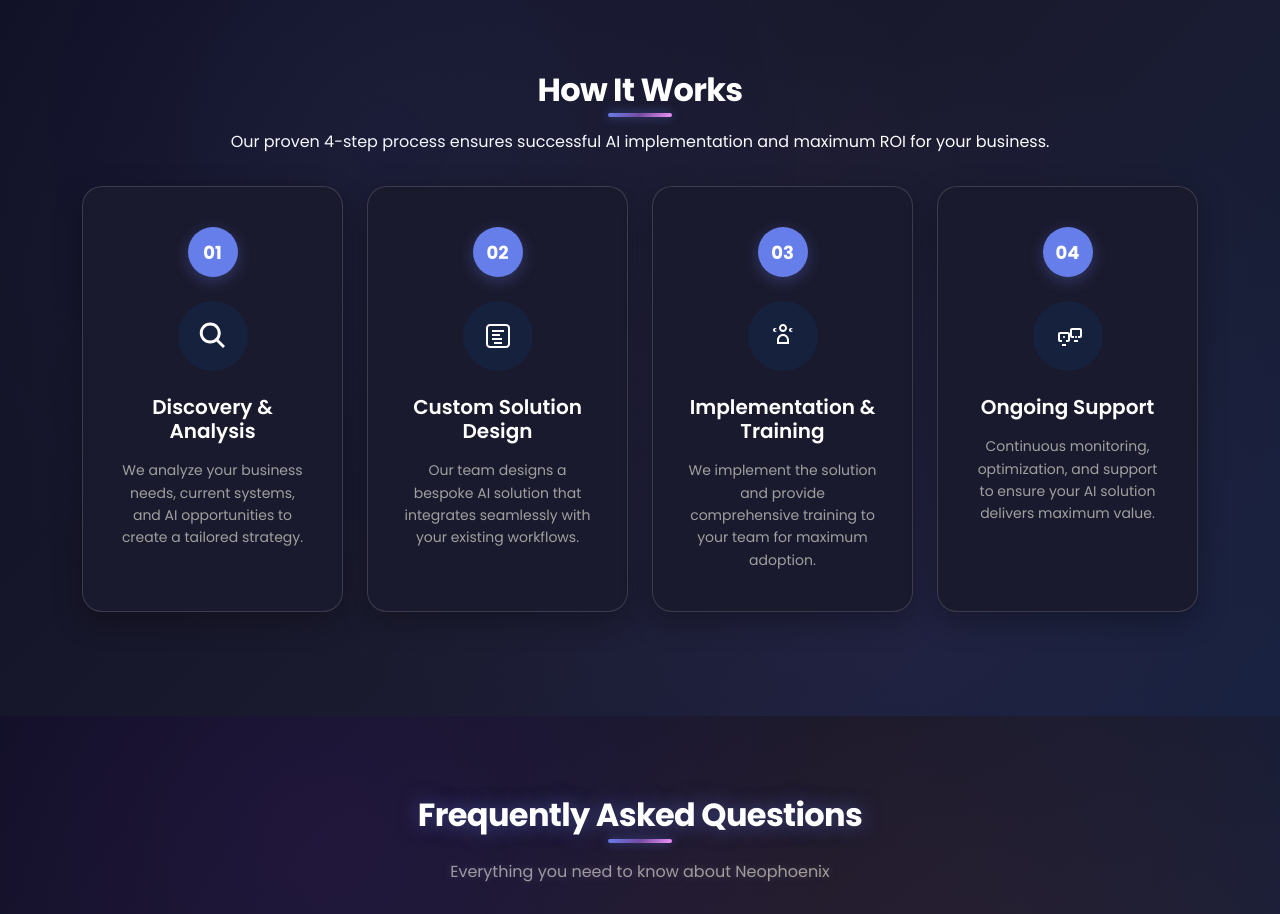
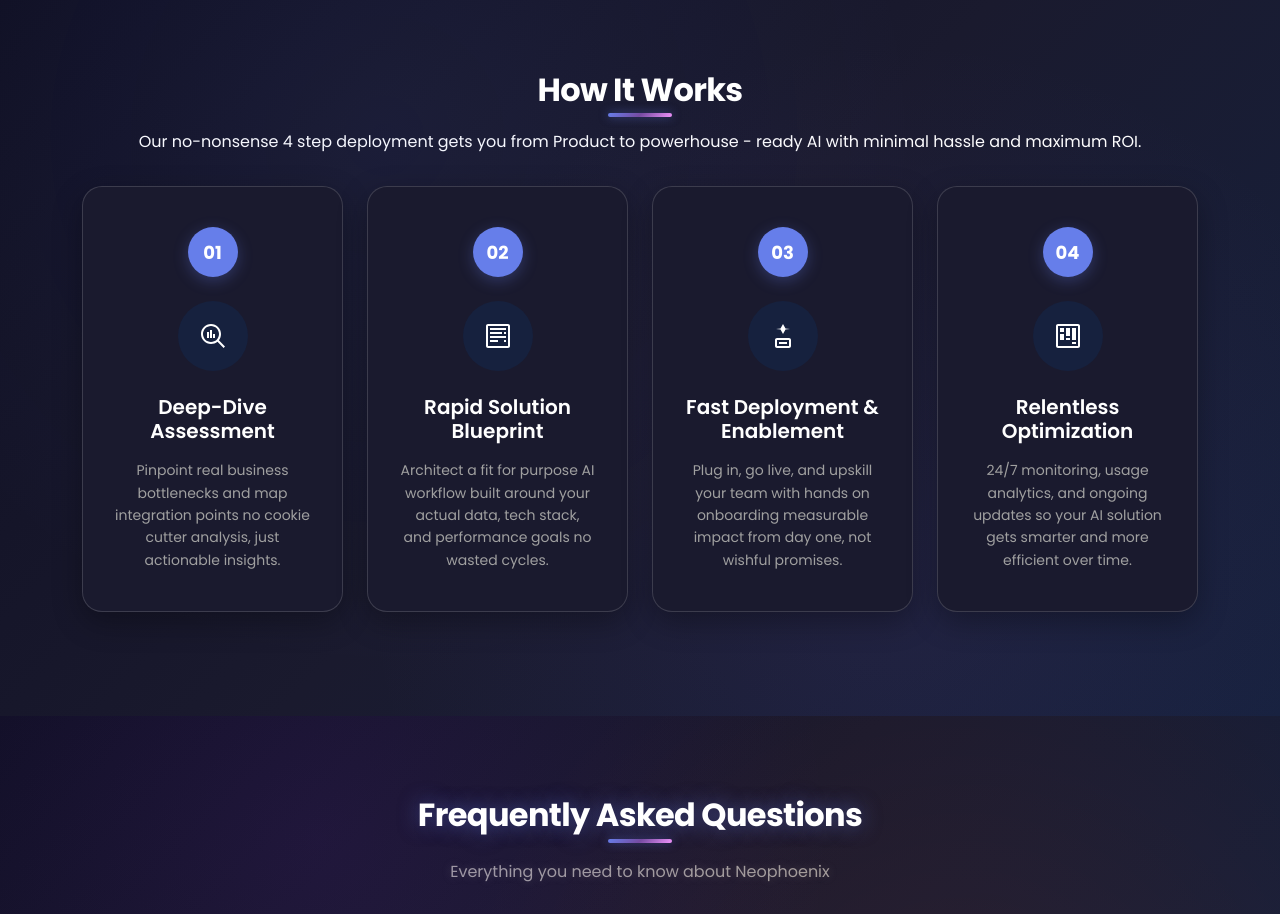
Before and after one commit to dhavalinventam/neophoenix-web, a Next.js app: page / in a window 1280 px wide. Shown: the part 1880-2794 px from the top of the page. Built offline with nearby package versions, Linux system fonts and the light colour scheme.

Commit message:
add and update content

```diff
--- a/src/components/pages/Landing/how-it-works/index.tsx
+++ b/src/components/pages/Landing/how-it-works/index.tsx
@@ -6,9 +6,9 @@ const HowItWorks: React.FC = () => {
     {
       id: 1,
       number: '01',
-      title: 'Discovery & Analysis',
+      title: 'Deep-Dive Assessment',
       description:
-        'We analyze your business needs, current systems, and AI opportunities to create a tailored strategy.',
+        'Pinpoint real business bottlenecks and map integration points no cookie cutter analysis, just actionable insights.',
       icon: (
         <svg
           width="32"
@@ -17,8 +17,13 @@ const HowItWorks: React.FC = () => {
           fill="none"
           xmlns="http://www.w3.org/2000/svg"
         >
+          {/* Magnifying glass with chart/analytics */}
           <path
-            d="M21.5 19.5L28 26L26 28L19.5 21.5C17.8 22.8 15.6 23.5 13.25 23.5C7.5 23.5 2.75 18.75 2.75 13C2.75 7.25 7.5 2.5 13.25 2.5C19 2.5 23.75 7.25 23.75 13C23.75 15.35 23.05 17.55 21.75 19.25L21.5 19.5ZM13.25 5.5C9.1 5.5 5.75 8.85 5.75 13C5.75 17.15 9.1 20.5 13.25 20.5C17.4 20.5 20.75 17.15 20.75 13C20.75 8.85 17.4 5.5 13.25 5.5Z"
+            d="M14 4C8.48 4 4 8.48 4 14C4 19.52 8.48 24 14 24C16.39 24 18.68 23.21 20.47 21.77L26.59 27.89L28 26.47L21.88 20.35C23.22 18.56 24 16.35 24 14C24 8.48 19.52 4 14 4ZM14 6C18.42 6 22 9.58 22 14C22 18.42 18.42 22 14 22C9.58 22 6 18.42 6 14C6 9.58 9.58 6 14 6Z"
+            fill="currentColor"
+          />
+          <path
+            d="M10 12H12V18H10V12ZM13 10H15V18H13V10ZM16 14H18V18H16V14Z"
             fill="currentColor"
           />
         </svg>
@@ -27,9 +32,9 @@ const HowItWorks: React.FC = () => {
     {
       id: 2,
       number: '02',
-      title: 'Custom Solution Design',
+      title: 'Rapid Solution Blueprint',
       description:
-        'Our team designs a bespoke AI solution that integrates seamlessly with your existing workflows.',
+        'Architect a fit for purpose AI workflow built around your actual data, tech stack, and performance goals no wasted cycles.',
       icon: (
         <svg
           width="32"
@@ -38,21 +43,28 @@ const HowItWorks: React.FC = () => {
           fill="none"
           xmlns="http://www.w3.org/2000/svg"
         >
+          {/* Blueprint/planning icon */}
           <path
-            d="M8 4C5.79 4 4 5.79 4 8V24C4 26.21 5.79 28 8 28H24C26.21 28 28 26.21 28 24V8C28 5.79 26.21 4 24 4H8ZM8 6H24C25.1 6 26 6.9 26 8V24C26 25.1 25.1 26 24 26H8C6.9 26 6 25.1 6 24V8C6 6.9 6.9 6 8 6Z"
+            d="M6 4C4.9 4 4 4.9 4 6V26C4 27.1 4.9 28 6 28H26C27.1 28 28 27.1 28 26V6C28 4.9 27.1 4 26 4H6ZM6 6H26V26H6V6Z"
             fill="currentColor"
           />
-          <path d="M10 10H22V12H10V10ZM10 14H18V16H10V14ZM10 18H20V20H10V18Z" fill="currentColor" />
-          <path d="M12 22H20V24H12V22Z" fill="currentColor" />
+          <path
+            d="M8 8H24V10H8V8ZM8 12H20V14H8V12ZM8 16H24V18H8V16ZM8 20H16V22H8V20Z"
+            fill="currentColor"
+          />
+          <path
+            d="M22 12H24V14H22V12ZM22 16H24V18H22V16ZM22 20H24V22H22V20Z"
+            fill="currentColor"
+          />
         </svg>
       ),
     },
     {
       id: 3,
       number: '03',
-      title: 'Implementation & Training',
+      title: 'Fast Deployment & Enablement',
       description:
-        'We implement the solution and provide comprehensive training to your team for maximum adoption.',
+        'Plug in, go live, and upskill your team with hands on onboarding measurable impact from day one, not wishful promises.',
       icon: (
         <svg
           width="32"
@@ -61,20 +73,17 @@ const HowItWorks: React.FC = () => {
           fill="none"
           xmlns="http://www.w3.org/2000/svg"
         >
+          {/* Rocket/launch icon */}
           <path
-            d="M16 4C18.21 4 20 5.79 20 8C20 10.21 18.21 12 16 12C13.79 12 12 10.21 12 8C12 5.79 13.79 4 16 4ZM16 6C14.9 6 14 6.9 14 8C14 9.1 14.9 10 16 10C17.1 10 18 9.1 18 8C18 6.9 17.1 6 16 6Z"
+            d="M16 4L18.5 8.5L23 9L18.5 9.5L16 14L13.5 9.5L9 9L13.5 8.5L16 4Z"
             fill="currentColor"
           />
           <path
-            d="M24 8C25.1 8 26 8.9 26 10C26 11.1 25.1 12 24 12C22.9 12 22 11.1 22 10C22 8.9 22.9 8 24 8ZM24 10C24 10.55 24.45 11 25 11C25.55 11 26 10.55 26 10C26 9.45 25.55 9 25 9C24.45 9 24 9.45 24 10Z"
+            d="M8 20C8 18.9 8.9 18 10 18H22C23.1 18 24 18.9 24 20V26C24 27.1 23.1 28 22 28H10C8.9 28 8 27.1 8 26V20ZM10 20V26H22V20H10Z"
             fill="currentColor"
           />
           <path
-            d="M8 8C9.1 8 10 8.9 10 10C10 11.1 9.1 12 8 12C6.9 12 6 11.1 6 10C6 8.9 6.9 8 8 8ZM8 10C8 10.55 8.45 11 9 11C9.55 11 10 10.55 10 10C10 9.45 9.55 9 9 9C8.45 9 8 9.45 8 10Z"
-            fill="currentColor"
-          />
-          <path
-            d="M16 14C19.31 14 22 16.69 22 20V24H10V20C10 16.69 12.69 14 16 14ZM16 16C13.79 16 12 17.79 12 20V22H20V20C20 17.79 18.21 16 16 16Z"
+            d="M12 22H20V24H12V22ZM12 26H16V28H12V26Z"
             fill="currentColor"
           />
         </svg>
@@ -83,9 +92,9 @@ const HowItWorks: React.FC = () => {
     {
       id: 4,
       number: '04',
-      title: 'Ongoing Support',
+      title: 'Relentless Optimization',
       description:
-        'Continuous monitoring, optimization, and support to ensure your AI solution delivers maximum value.',
+        '24/7 monitoring, usage analytics, and ongoing updates so your AI solution gets smarter and more efficient over time.',
       icon: (
         <svg
           width="32"
@@ -94,20 +103,17 @@ const HowItWorks: React.FC = () => {
           fill="none"
           xmlns="http://www.w3.org/2000/svg"
         >
+          {/* Optimization/analytics dashboard */}
           <path
-            d="M8 12C6.9 12 6 12.9 6 14V20C6 21.1 6.9 22 8 22H10V26H14V22H16C17.1 22 18 21.1 18 20V14C18 12.9 17.1 12 16 12H8ZM8 14H16V20H14V24H10V20H8V14Z"
+            d="M6 4C4.9 4 4 4.9 4 6V26C4 27.1 4.9 28 6 28H26C27.1 28 28 27.1 28 26V6C28 4.9 27.1 4 26 4H6ZM6 6H26V26H6V6Z"
             fill="currentColor"
           />
           <path
-            d="M20 8C18.9 8 18 8.9 18 10V16C18 17.1 18.9 18 20 18H22V22H26V18H28C29.1 18 30 17.1 30 16V10C30 8.9 29.1 8 28 8H20ZM20 10H28V16H26V20H22V16H20V10Z"
+            d="M8 8H12V12H8V8ZM14 8H18V16H14V8ZM20 8H24V20H20V8Z"
             fill="currentColor"
           />
           <path
-            d="M12 16C12.55 16 13 16.45 13 17C13 17.55 12.55 18 12 18C11.45 18 11 17.55 11 17C11 16.45 11.45 16 12 16Z"
-            fill="currentColor"
-          />
-          <path
-            d="M24 16C24.55 16 25 16.45 25 17C25 17.55 24.55 18 24 18C23.45 18 23 17.55 23 17C23 16.45 23.45 16 24 16Z"
+            d="M8 14H12V20H8V14ZM14 18H18V20H14V18ZM20 22H24V24H20V22Z"
             fill="currentColor"
           />
         </svg>
@@ -121,8 +127,8 @@ const HowItWorks: React.FC = () => {
         <div className={styles.header}>
           <h2 className={styles.title}>How It Works</h2>
           <p className={styles.description}>
-            Our proven 4-step process ensures successful AI implementation and maximum ROI for your
-            business.
+            Our no-nonsense 4 step deployment gets you from Product to powerhouse - ready AI with
+            minimal hassle and maximum ROI.
           </p>
         </div>
 
--- a/src/components/pages/Landing/our-services/OurServices.module.scss
+++ b/src/components/pages/Landing/our-services/OurServices.module.scss
@@ -162,7 +162,7 @@
   color: $text-gray-light;
   margin-bottom: 1rem;
   display: flex;
-  align-items: center;
+  align-items: flex-start;
   gap: 0.75rem;
   line-height: $line-height-normal;
 
--- a/src/components/pages/Landing/our-services/index.tsx
+++ b/src/components/pages/Landing/our-services/index.tsx
@@ -8,7 +8,7 @@ const OurServices: React.FC = () => {
       id: 1,
       title: 'Plug-and-Play RAG System',
       description:
-        'Transform your team into AI power users with hands-on workshops tailored to your industry and specific use cases.',
+        'Instantly connect your database and deploy a secure AI chat: no data ever leaves your environment, setup in minutes.',
       icon: (
         <svg
           width="32"
@@ -42,7 +42,7 @@ const OurServices: React.FC = () => {
       id: 2,
       title: 'Task Prompt AI Chrome Extension',
       description:
-        'Seamlessly connect AI tools with your existing systems and workflows for maximum efficiency and minimal disruption.',
+        'Auto-generates task-specific AI actions inside JIRA, ClickUp, and Asana: save hours weekly without changing your workflow.',
       icon: (
         <svg
           width="32"
```
